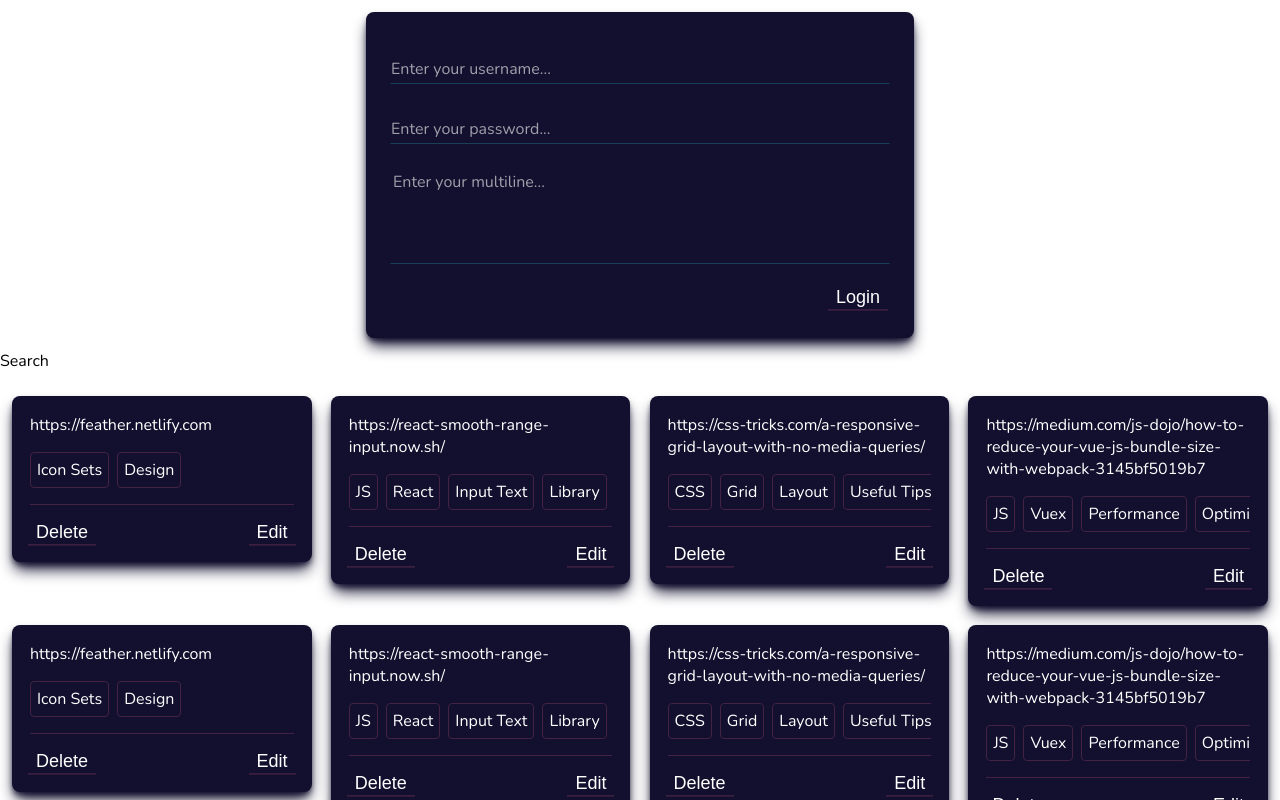
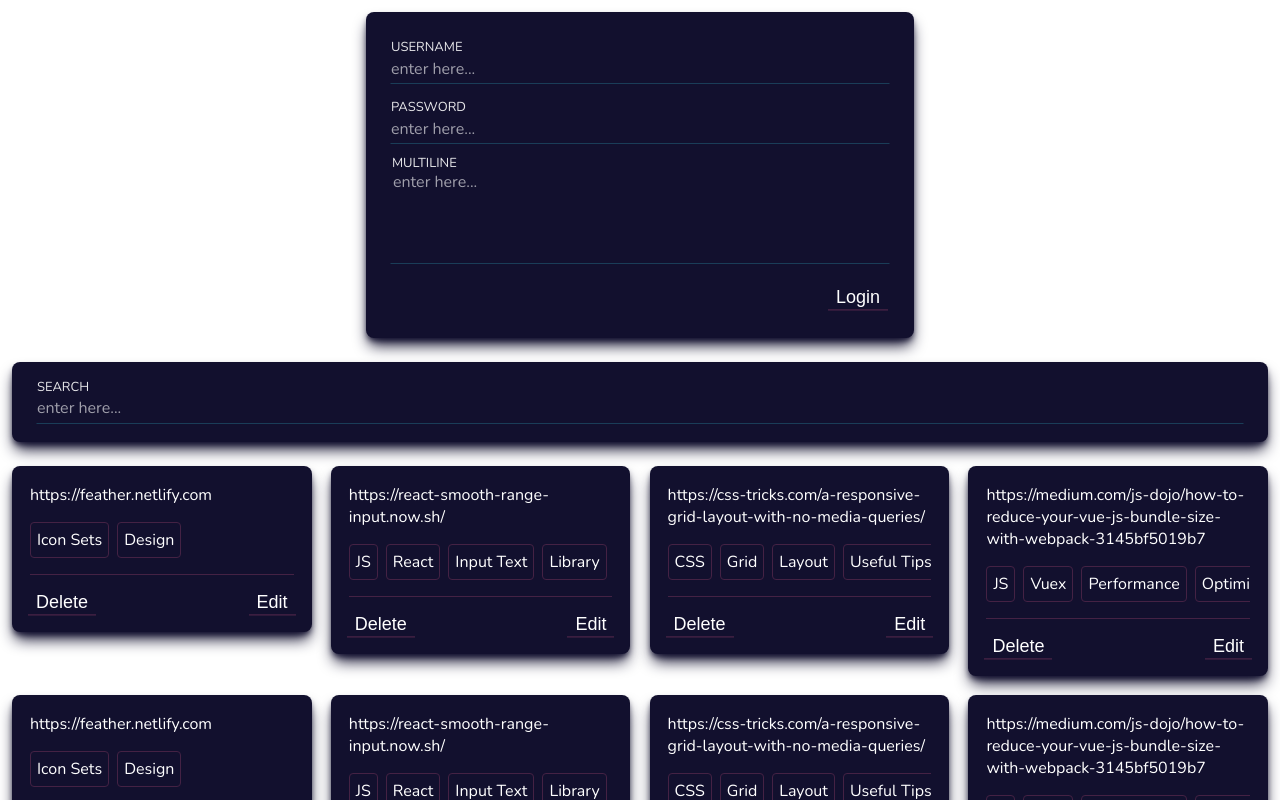
Before and after one commit to flashback2k14/Angular-Component-Playground, an Angular app: page / in a window 1280 px wide. Shown: the top 800 px of the page. Built offline with nearby package versions, Linux system fonts and the light colour scheme.

Commit message:
improve input styling, add search styling

```diff
--- a/src/app/app.component.ts
+++ b/src/app/app.component.ts
@@ -10,7 +10,7 @@ import { Component } from "@angular/core";
             inputId="txtUsername"
             inputTabIndex="1"
             inputType="text"
-            placeholderText="Enter your username..."
+            placeholderText="enter here..."
             labelText="Username"
             name="username"
             ngModel
@@ -19,7 +19,7 @@ import { Component } from "@angular/core";
             inputId="txtPassword"
             inputTabIndex="2"
             inputType="password"
-            placeholderText="Enter your password..."
+            placeholderText="enter here..."
             labelText="Password"
             name="password"
             ngModel
@@ -27,7 +27,7 @@ import { Component } from "@angular/core";
           <yeah-textarea
             inputId="txtarea"
             inputTabIndex="3"
-            placeholderText="Enter your multiline..."
+            placeholderText="enter here..."
             labelText="Multiline"
             rowCount="7"
             name="area"
--- a/src/app/shared/input/yeah-input.component.css
+++ b/src/app/shared/input/yeah-input.component.css
@@ -20,11 +20,9 @@
 .input-control:focus {
   outline: none;
 }
-
 .input-control::placeholder {
   color: hsla(0, 0%, 100%, 0.6);
 }
-
 .input-control:-webkit-autofill,
 .input-control:-webkit-autofill:hover,
 .input-control:-webkit-autofill:focus {
@@ -33,24 +31,24 @@
 }
 
 .input-control_label {
-  opacity: 0.8;
   font-weight: 400;
   font-size: small;
+  text-transform: uppercase;
 }
 
 .input-container .input-control_label {
   position: absolute;
   top: 4px;
-  left: 0;
+  left: 1px;
   opacity: 0;
   margin-bottom: 0;
   transition: all 0.3s ease;
 }
 
-.input-container .input-control:not(:placeholder-shown) + .input-control_label {
-  -webkit-transform: translateY(-12px);
-  transform: translateY(-12px);
-  opacity: 0.7;
+.input-container .input-control + .input-control_label {
+  -webkit-transform: translateY(-14px);
+  transform: translateY(-14px);
+  opacity: 0.9;
 }
 
 .input-control_underline {
--- a/src/app/shared/item/url-item/yeah-url-item.component.html
+++ b/src/app/shared/item/url-item/yeah-url-item.component.html
@@ -5,13 +5,9 @@
 </div>
 
 <ng-template #show>
-  <yeah-link tabIndex="1" link="{{ url.link }}"></yeah-link>
+	<yeah-link link="{{ url.link }}"></yeah-link>
 	<yeah-tag-list>
-    <yeah-tag-item
-      *ngFor="let tag of url.tags"
-      [item]="tag"
-      (selectedTagItem)="fireSelectedTag($event)"
-    ></yeah-tag-item>
+		<yeah-tag-item *ngFor="let tag of url.tags" [item]="tag" (selectedTagItem)="fireSelectedTag($event)"></yeah-tag-item>
 	</yeah-tag-list>
 	<yeah-separator></yeah-separator>
 	<div class="card-actions">
@@ -21,25 +17,12 @@
 </ng-template>
 
 <ng-template #edit>
-  <yeah-textarea
-    inputId="txtEditUrl"
-    inputTabIndex="1"
-    placeholderText="Edit your URL..."
-    labelText="URL"
-    inputValue="{{ url.link }}"
-    rowCount="3"
-    name="edit-url"
-    ngModel
-  >
+	<yeah-textarea inputId="txtEditUrl" inputTabIndex="1" placeholderText="Edit your URL..." labelText="URL" inputValue="{{ url.link }}"
+	 rowCount="3" name="edit-url" ngModel>
 	</yeah-textarea>
 	<yeah-tag-list>
-    <yeah-tag-item
-      *ngFor="let tag of url.tags"
-      [item]="tag"
-      showDeleteIcon="true"
-      (selectedTagItem)="fireSelectedTag($event)"
-      (deleteTagItem)="fireDeleteTag($event)"
-    ></yeah-tag-item>
+		<yeah-tag-item *ngFor="let tag of url.tags" [item]="tag" showDeleteIcon="true" (selectedTagItem)="fireSelectedTag($event)"
+		 (deleteTagItem)="fireDeleteTag($event)"></yeah-tag-item>
 	</yeah-tag-list>
 	<yeah-separator></yeah-separator>
 	<div class="card-actions">
--- a/src/app/shared/search/yeah-search.component.css
+++ b/src/app/shared/search/yeah-search.component.css
@@ -0,0 +1,16 @@
+.search {
+  display: flex;
+  flex-direction: column;
+  background: #12102e;
+  color: #ffffff;
+  margin: 12px;
+  padding: 14px 24px 18px 24px;
+  border-radius: 8px;
+  background: #12102e;
+  box-shadow: 0 10px 15px -3px #12102e, 0 4px 6px -2px #12102e;
+  transition: all 0.5s;
+}
+.search:hover,
+.search:focus {
+  box-shadow: 0 20px 30px -3px #12102e, 0 8px 12px -2px #12102e;
+}
--- a/src/app/shared/search/yeah-search.component.html
+++ b/src/app/shared/search/yeah-search.component.html
@@ -1 +1,3 @@
-<div>Search</div>
+<div class="search">
+	<yeah-input inputId="txtSearch" inputType="text" placeholderText="enter here..." labelText="Search"></yeah-input>
+</div>
--- a/src/app/shared/textarea/yeah-textarea.component.css
+++ b/src/app/shared/textarea/yeah-textarea.component.css
@@ -20,11 +20,9 @@
 .control:focus {
   outline: none;
 }
-
 .control::placeholder {
   color: hsla(0, 0%, 100%, 0.6);
 }
-
 .control:-webkit-autofill,
 .control:-webkit-autofill:hover,
 .control:-webkit-autofill:focus {
@@ -33,10 +31,9 @@
 }
 
 .control_label {
-  /* margin-left: 12px; */
-  opacity: 0.8;
   font-weight: 400;
   font-size: small;
+  text-transform: uppercase;
 }
 
 .container .control_label {
@@ -47,10 +44,10 @@
   transition: all 0.3s ease;
 }
 
-.container .control:not(:placeholder-shown) + .control_label {
-  -webkit-transform: translateY(-16px);
-  transform: translateY(-16px);
-  opacity: 0.7;
+.container .control + .control_label {
+  -webkit-transform: translateY(-18px);
+  transform: translateY(-18px);
+  opacity: 0.9;
 }
 
 .control_underline {
```
Lines whose indentation alone changed are shown as unchanged.
